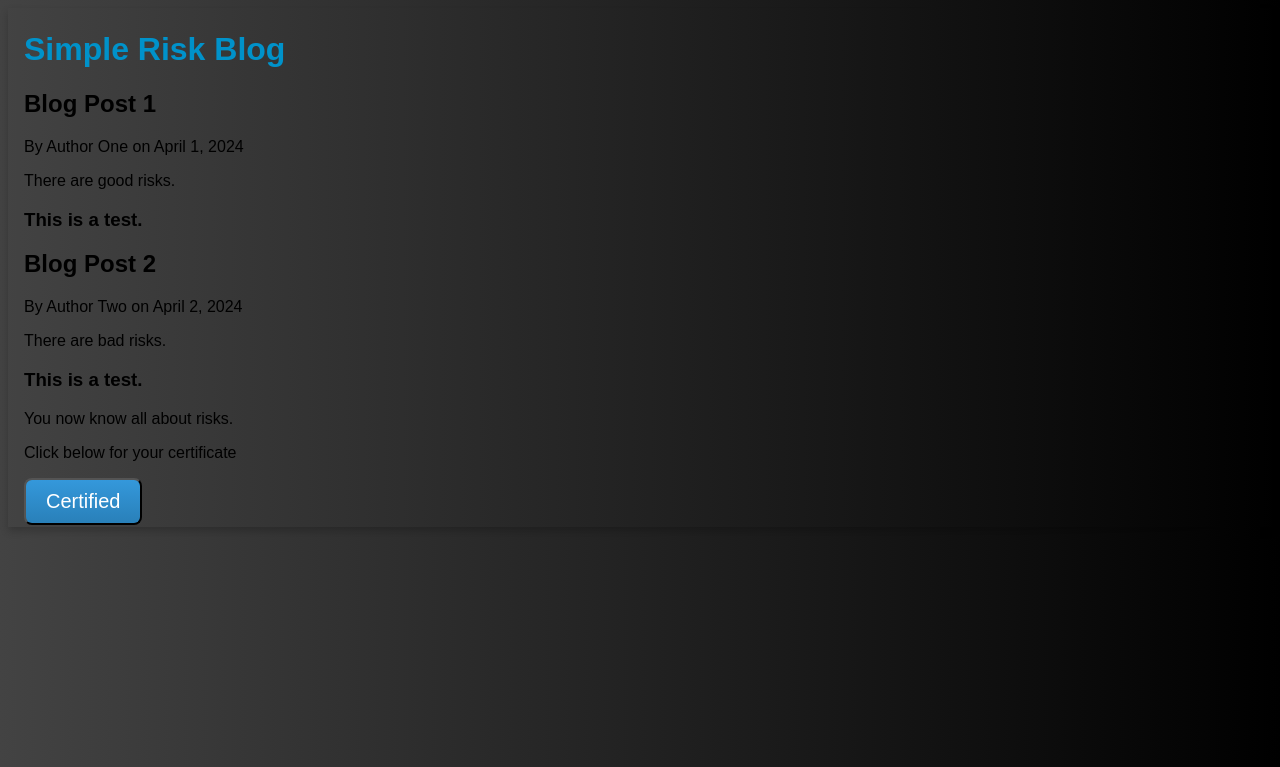
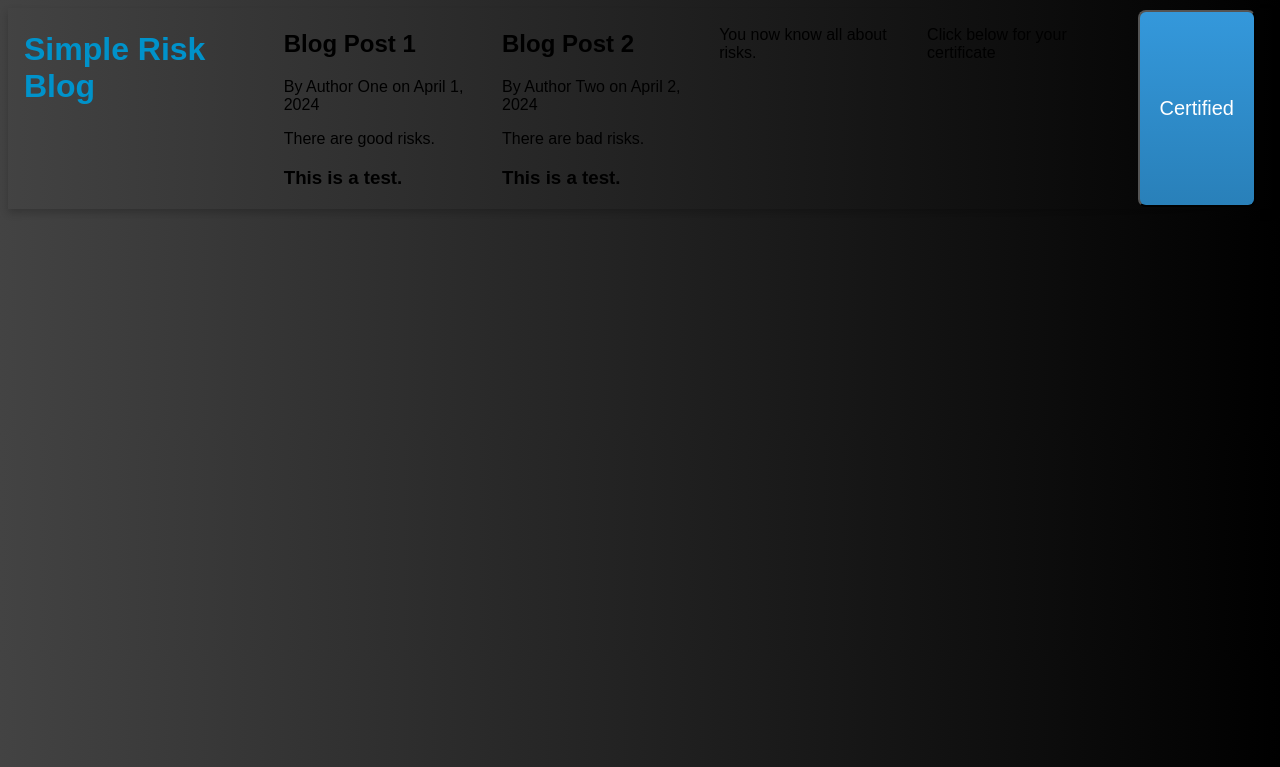
Before and after one commit to ldbshear/rolling-barnacles, a Flask app: page / in a window 1280 px wide. Shown: the top 767 px of the page. Run offline with Flask 3, Linux system fonts and the light colour scheme.

Commit message:
adding css styles

```diff
--- a/static/style.css
+++ b/static/style.css
@@ -8,8 +8,18 @@ h1 {
 }
 
 #simpleRiskCard{
+    display: flex;
+    flex-direction: row;
+    justify-content: center;
+
     box-shadow: 0 4px 8px 0 rgba(0,0,0,0.2);
     padding: 2px 16px;
+}
+
+#degreeBtnHolder{
+    display: flex;
+    flex-direction: row;
+    justify-content: center;
 }
 
 button{
```
